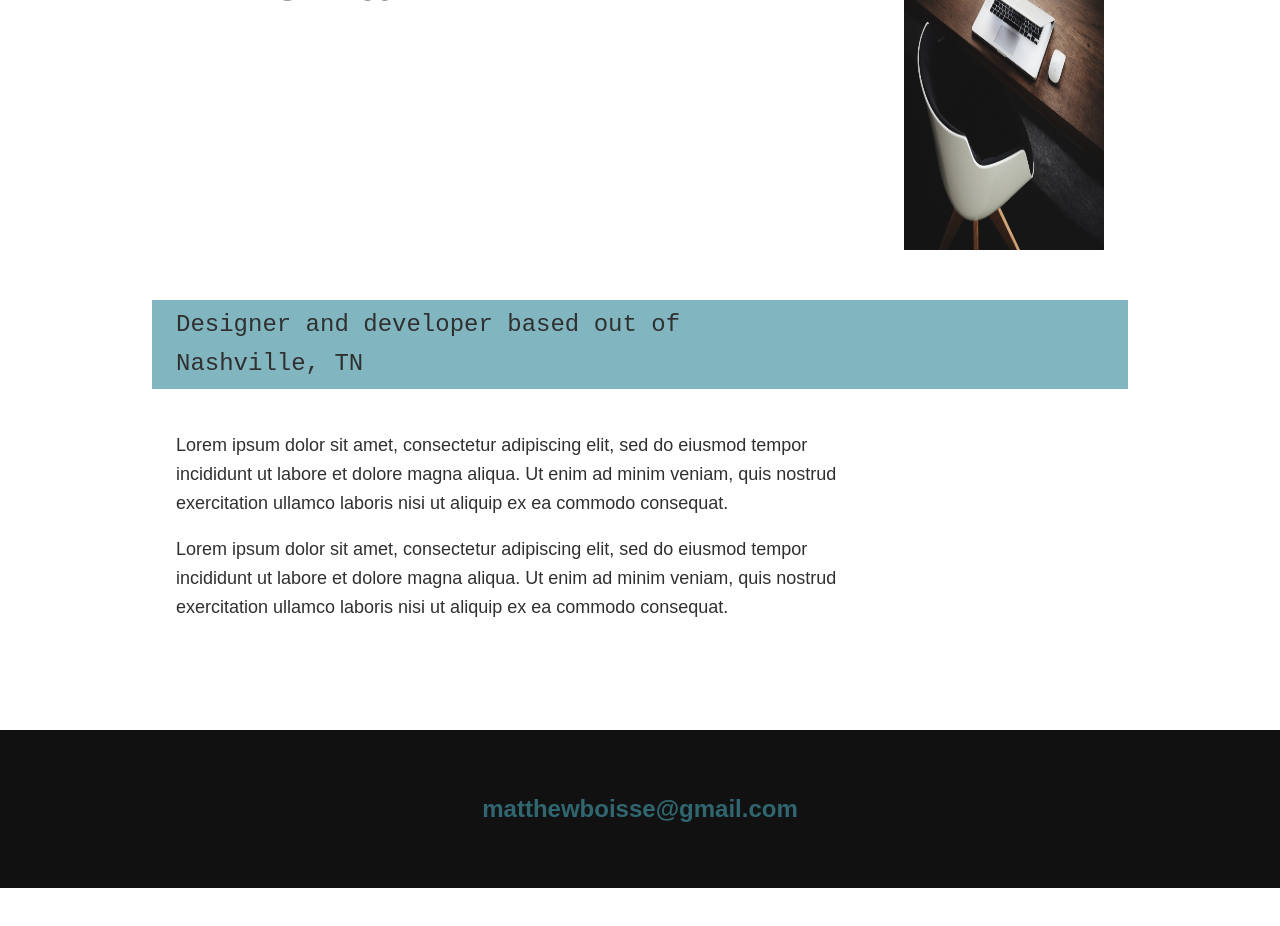
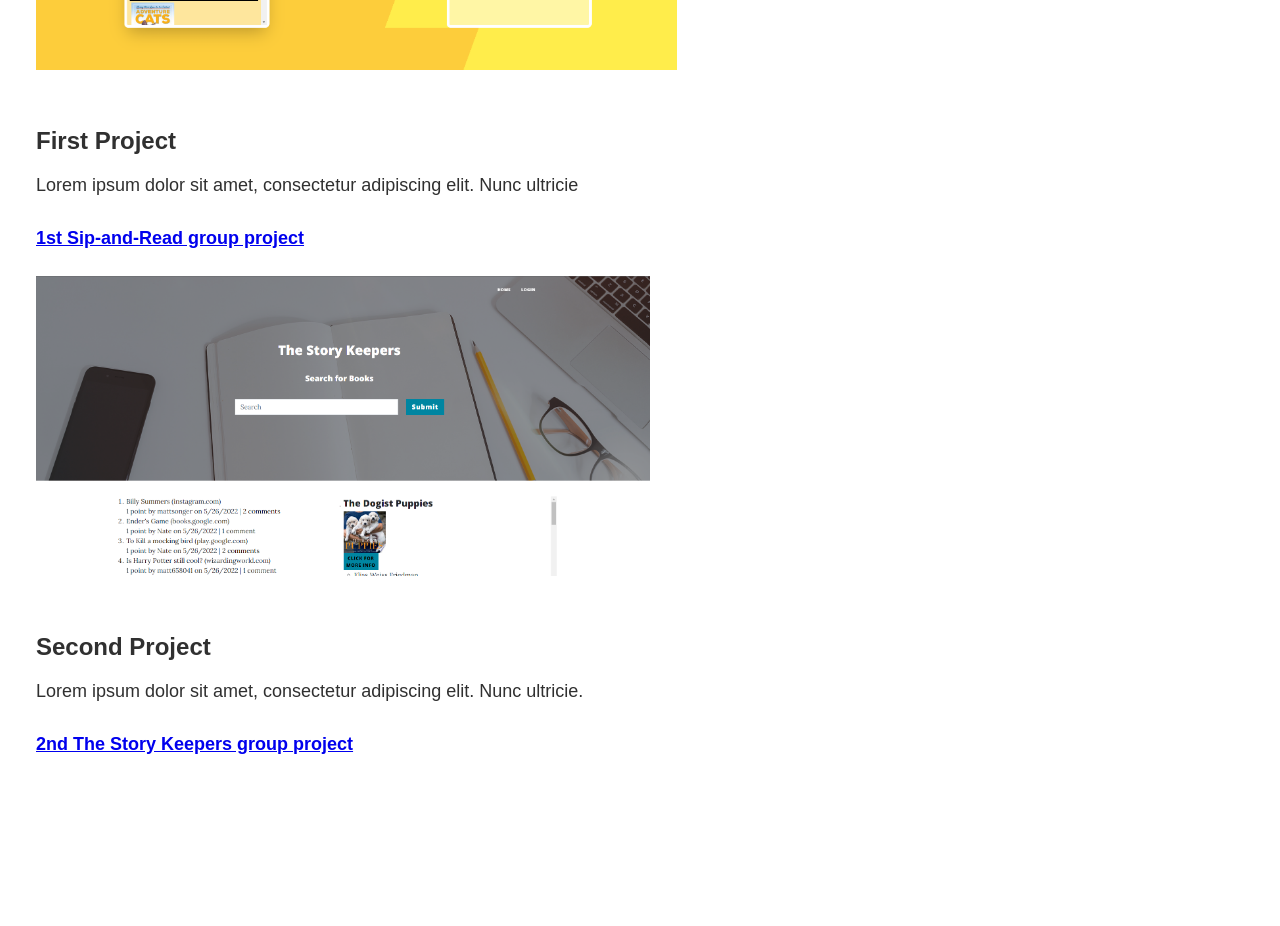
Before and after one commit to Matt658041/react-prof-profile, a React (Create React App) app: page / in a window 1280 px wide. Shown: the part 1040-1966 px from the top of the page. Before the commit the page ends 1928 px from the top, so only its background shows below. Built offline with nearby package versions, Linux system fonts and the light colour scheme.

Commit message:
got photos to render but still not understanding how to implement modal

```diff
--- a/src/components/Portfolio/index.js
+++ b/src/components/Portfolio/index.js
@@ -1,5 +1,8 @@
 import React, { useState } from 'react';
 import Modal from '../Modal';
+import firstProject from '../../assets/projects/Screenshot-for-first-prjt.png';
+import secondProject from '../../assets/projects/Screenshot-for-portfolio.png';
+
 
 
 const Portfolio = ({ category }) => {
@@ -19,18 +22,6 @@ const Portfolio = ({ category }) => {
       description:
         'Lorem ipsum dolor sit amet, consectetur adipiscing elit. Nunc ultricie'
     },
-    {
-      name: '3rd group project',
-      category: 'projects',
-      description:
-        'Lorem ipsum dolor sit amet, consectetur adipiscing elit. Nunc ultricie'
-    },
-    {
-      name: '4th group project',
-      category: 'projects',
-      description:
-        'Lorem ipsum dolor sit amet, consectetur adipiscing elit. Nunc ultricie'
-    }
 
 
   ]);
@@ -43,22 +34,23 @@ const Portfolio = ({ category }) => {
   };
 
   return (
-    <div>
-    {isModalOpen && (
-      <Modal onClose={toggleModal} currentPhoto={currentPhoto} />
-    )}
     <div className="flex-row">
-      {currentPhotos.map((image, i) => (
-        <img
-          src={require(`../../assets/projects/${category}/${i}.jpg`).default}
-          alt={image.name}
-          className="img-thumbnail mx-1"
-          onClick={() => toggleModal(image, i)}
-          key={image.name}
-        />
-      ))}
+    <div className="img-thumbnail mx-1">
+        <img src={firstProject} alt="First project" />
+        <h3>First Project</h3>
+        <p>Lorem ipsum dolor sit amet, consectetur adipiscing elit. Nunc ultricie</p>
+        <h4> <a href="https://kimberlyannyo.github.io/sip-and-read/">1st Sip-and-Read group project</a></h4>
     </div>
-  </div>
-);
-};
-export default Portfolio;
+    <div className="img-thumbnail mx-1">
+        <img src={secondProject} alt="Second Project" />
+        <h3>Second Project</h3>
+        <p>Lorem ipsum dolor sit amet, consectetur adipiscing elit. Nunc ultricie.</p>
+        <h4> <a href=" http://storykeepers.herokuapp.com/">2nd The Story Keepers group project </a></h4>
+    </div>
+
+
+</div>
+
+    );
+  };
+  export default Portfolio;
```
